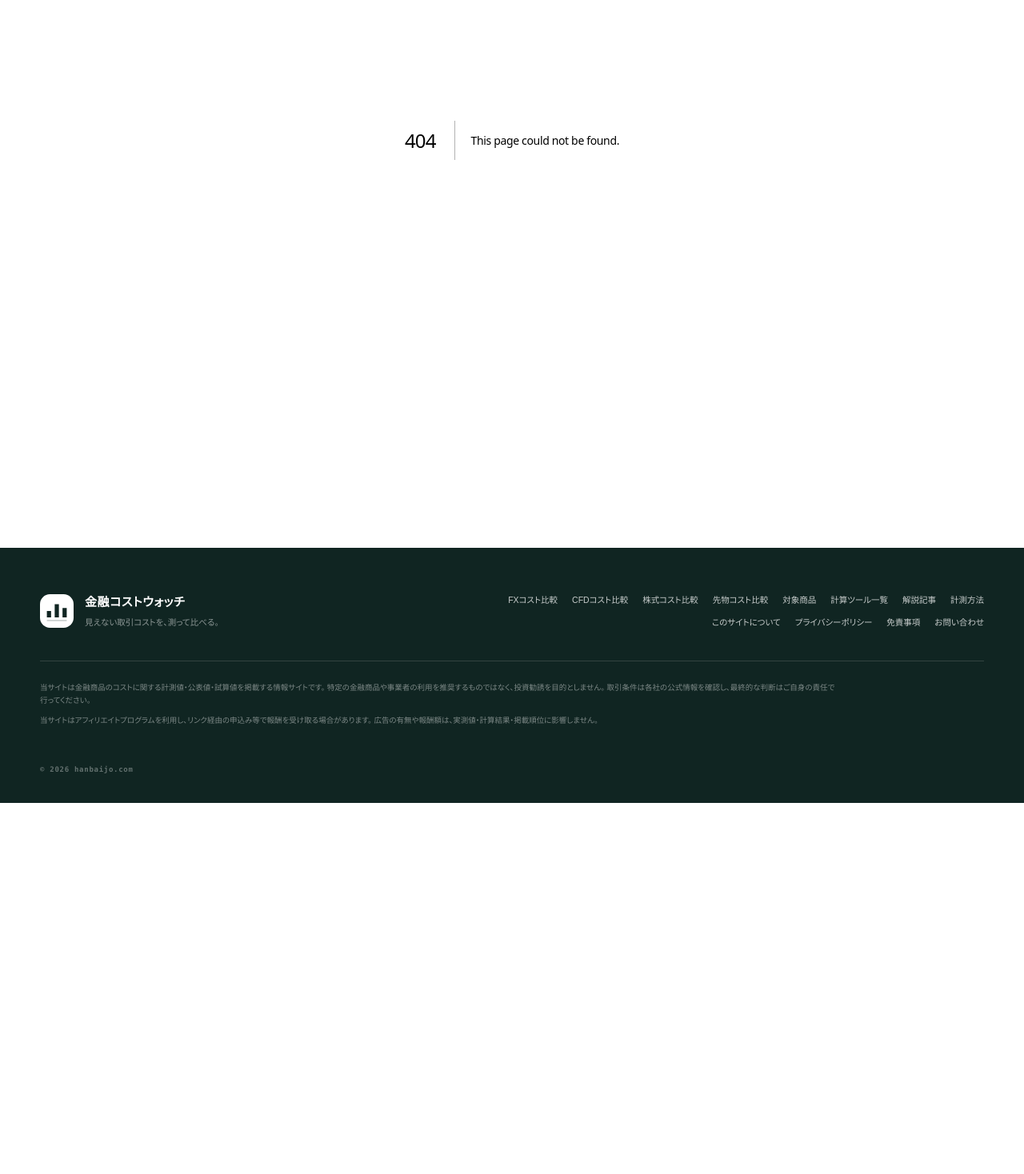
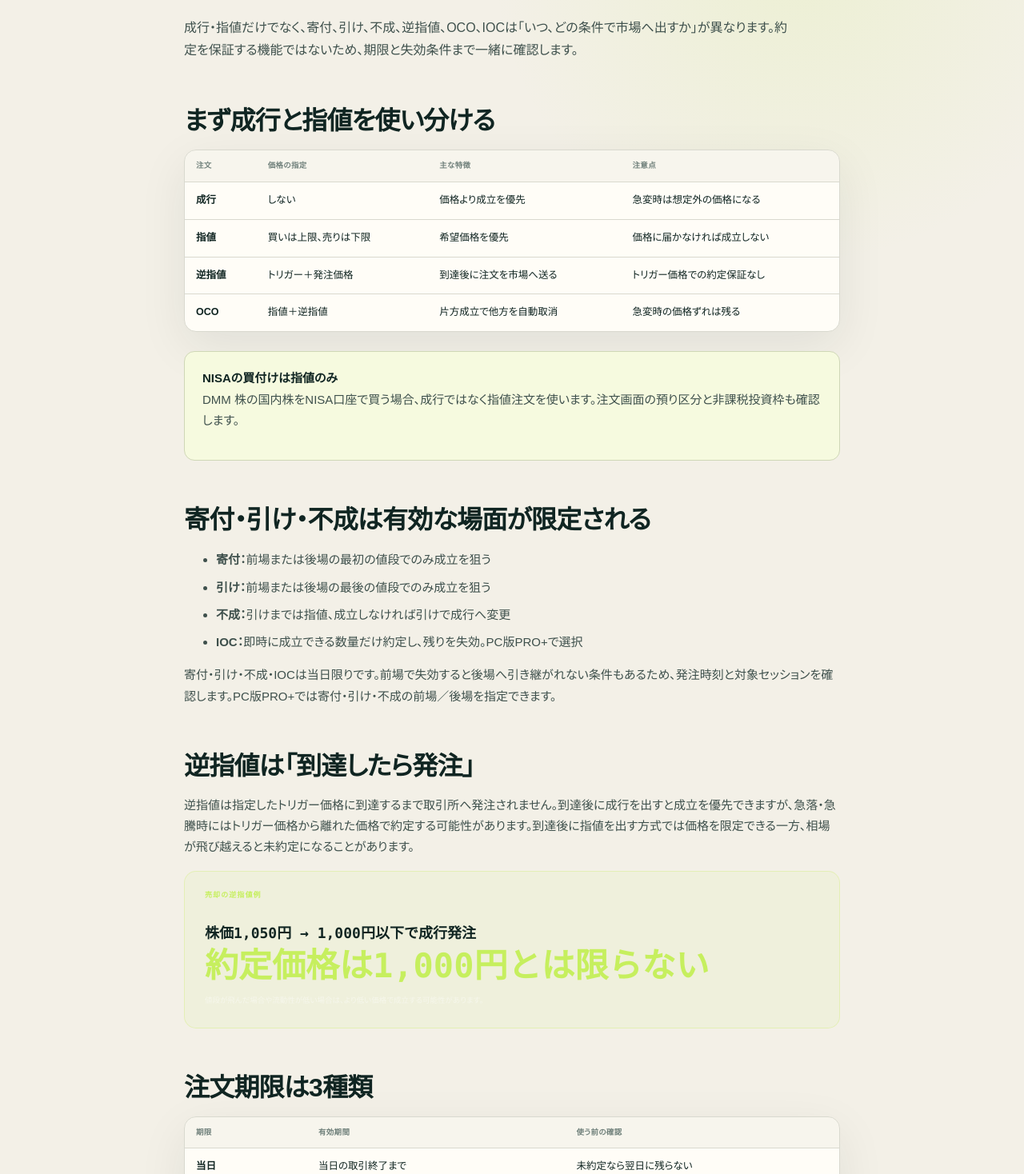
Before and after one commit to mrok18/hanbaijo, a Next.js app: page /articles/dmm-kabu-order-types-expiration in a window 1280 px wide. Before the commit this address had no page. Shown: the part 302-1770 px from the top of the page at 80% size. Before the commit the page ends 1306 px from the top, so only its background shows below. Built offline with nearby package versions, Linux system fonts and the light colour scheme.

Commit message:
Add DMM Kabu order types guide

```diff
--- /dev/null
+++ b/app/articles/dmm-kabu-order-types-expiration/page.tsx
@@ -0,0 +1,80 @@
+import Link from 'next/link';
+import AffiliateOfferCard from '@/components/AffiliateOfferCard';
+import { AFFILIATE_OFFERS } from '@/lib/affiliates';
+
+export const metadata = {
+  title: 'DMM 株の注文方法｜成行・指値・逆指値・OCOと失効条件',
+  description: 'DMM 株の国内株注文を、成行、指値、寄付、引け、不成、逆指値、OCO、IOC、注文期限、期限前に失効する条件、NISAの制限で整理します。',
+};
+
+const faq = [
+  { q: 'DMM 株の注文期限は何日先まで指定できますか？', a: '当日、今週中、日付指定から選択でき、日付指定は最長30日先までです。ただし決算や権利処理などを跨ぐと、期限前に失効する場合があります。' },
+  { q: '逆指値のトリガー価格で必ず約定しますか？', a: 'しません。トリガー到達後に指値または成行注文が市場へ発注される仕組みで、相場状況により未約定や価格のずれが生じます。' },
+  { q: 'DMM 株のNISAで成行注文はできますか？', a: '国内株のNISA口座での買付けは指値注文のみです。注文前に預り区分も確認してください。' },
+] as const;
+
+export default function Page() {
+  const jsonLd = { '@context': 'https://schema.org', '@graph': [
+    { '@type': 'Article', headline: metadata.title, description: metadata.description, datePublished: '2026-09-09', dateModified: '2026-09-09', mainEntityOfPage: 'https://hanbaijo.com/articles/dmm-kabu-order-types-expiration', author: { '@type': 'Organization', name: '金融コストウォッチ' }, publisher: { '@type': 'Organization', name: '金融コストウォッチ' } },
+    { '@type': 'FAQPage', mainEntity: faq.map((item) => ({ '@type': 'Question', name: item.q, acceptedAnswer: { '@type': 'Answer', text: item.a } })) },
+  ] };
+
+  return <article>
+    <script type="application/ld+json" dangerouslySetInnerHTML={{ __html: JSON.stringify(jsonLd).replace(/</g, '\\u003c') }} />
+    <p className="page-kicker">DMM KABU / ORDER TYPES</p>
+    <h1>DMM 株の注文方法<br />執行条件と失効を整理</h1>
+    <p className="lede">成行・指値だけでなく、寄付、引け、不成、逆指値、OCO、IOCは「いつ、どの条件で市場へ出すか」が異なります。約定を保証する機能ではないため、期限と失効条件まで一緒に確認します。</p>
+
+    <h2>まず成行と指値を使い分ける</h2>
+    <div className="data-panel"><div className="table-scroll"><table className="rates comparison-table"><thead><tr><th>注文</th><th>価格の指定</th><th>主な特徴</th><th>注意点</th></tr></thead><tbody>
+      <tr><td className="ex-name">成行</td><td>しない</td><td>価格より成立を優先</td><td>急変時は想定外の価格になる</td></tr>
+      <tr><td className="ex-name">指値</td><td>買いは上限、売りは下限</td><td>希望価格を優先</td><td>価格に届かなければ成立しない</td></tr>
+      <tr><td className="ex-name">逆指値</td><td>トリガー＋発注価格</td><td>到達後に注文を市場へ送る</td><td>トリガー価格での約定保証なし</td></tr>
+      <tr><td className="ex-name">OCO</td><td>指値＋逆指値</td><td>片方成立で他方を自動取消</td><td>急変時の価格ずれは残る</td></tr>
+    </tbody></table></div></div>
+    <div className="callout"><strong>NISAの買付けは指値のみ</strong><p>DMM 株の国内株をNISA口座で買う場合、成行ではなく指値注文を使います。注文画面の預り区分と非課税投資枠も確認します。</p></div>
+
+    <h2>寄付・引け・不成は有効な場面が限定される</h2>
+    <ul>
+      <li><strong>寄付：</strong>前場または後場の最初の値段でのみ成立を狙う</li>
+      <li><strong>引け：</strong>前場または後場の最後の値段でのみ成立を狙う</li>
+      <li><strong>不成：</strong>引けまでは指値、成立しなければ引けで成行へ変更</li>
+      <li><strong>IOC：</strong>即時に成立できる数量だけ約定し、残りを失効。PC版PRO+で選択</li>
+    </ul>
+    <p>寄付・引け・不成・IOCは当日限りです。前場で失効すると後場へ引き継がれない条件もあるため、発注時刻と対象セッションを確認します。PC版PRO+では寄付・引け・不成の前場／後場を指定できます。</p>
+
+    <h2>逆指値は「到達したら発注」</h2>
+    <p>逆指値は指定したトリガー価格に到達するまで取引所へ発注されません。到達後に成行を出すと成立を優先できますが、急落・急騰時にはトリガー価格から離れた価格で約定する可能性があります。到達後に指値を出す方式では価格を限定できる一方、相場が飛び越えると未約定になることがあります。</p>
+    <div className="fx-formula"><span>売却の逆指値例</span><strong>株価1,050円 → 1,000円以下で成行発注</strong><b>約定価格は1,000円とは限らない</b><small>値段が飛んだ場合や流動性が低い場合は、より低い価格で成立する可能性があります。</small></div>
+
+    <h2>注文期限は3種類</h2>
+    <div className="data-panel"><div className="table-scroll"><table className="rates comparison-table"><thead><tr><th>期限</th><th>有効期間</th><th>使う前の確認</th></tr></thead><tbody>
+      <tr><td className="ex-name">当日</td><td>当日の取引終了まで</td><td>未約定なら翌日に残らない</td></tr>
+      <tr><td className="ex-name">今週中</td><td>その週の最終営業日まで</td><td>権利日や規制を跨がないか</td></tr>
+      <tr><td className="ex-name">日付指定</td><td>最長30日先の指定日まで</td><td>長期注文でも失効条件あり</td></tr>
+    </tbody></table></div></div>
+
+    <h2>期限内でも注文が失効する主な例</h2>
+    <ul><li>上場廃止、売買停止、信用取引規制の対象になった</li><li>決算や臨時株主総会などの権利付最終売買日を跨いだ</li><li>株式分割・併合・合併・交換・移転の権利付最終売買日を跨いだ</li><li>指値が値幅制限または呼値単位から外れた</li><li>特定口座を追加開設または廃止した</li><li>現物買付・信用新規建で取引余力不足、追証、立替金などが発生した</li></ul>
+    <p>「30日先まで指定したから残り続ける」とは限りません。決算・配当・株式分割が近い銘柄では注文照会を再確認します。</p>
+
+    <h2>発注前チェック</h2>
+    <ol><li>銘柄、売買、数量、預り区分を確認</li><li>成立優先なら成行、価格優先なら指値を検討</li><li>逆指値はトリガー後の成行／指値まで指定</li><li>注文期限と権利付最終日を確認</li><li>発注後は注文照会で受付・約定・失効を確認</li></ol>
+    <p><Link href="/articles/dmm-kabu-tools-comparison">注文に使うアプリ・PCツールを比較 →</Link></p>
+
+    <h2>よくある質問</h2>
+    {faq.map((item) => <section key={item.q}><h3>{item.q}</h3><p>{item.a}</p></section>)}
+
+    <section className="article-sources" aria-labelledby="sources"><h2 id="sources">参照した公式資料</h2><ul>
+      <li><a href="https://kabu.dmm.com/jp/stock/outline/" target="_blank" rel="noopener noreferrer">DMM 株「国内株式の商品概要・取引ルール」</a></li>
+      <li><a href="https://kabu.dmm.com/support/faqs/article/00230/" target="_blank" rel="noopener noreferrer">DMM 株「注文方法の種類」</a></li>
+      <li><a href="https://kabu.dmm.com/support/faqs/article/00229/" target="_blank" rel="noopener noreferrer">DMM 株「逆指値注文の取扱い」</a></li>
+      <li><a href="https://kabu.dmm.com/support/faqs/article/00235/" target="_blank" rel="noopener noreferrer">DMM 株「注文の有効期限」</a></li>
+      <li><a href="https://kabu.dmm.com/support/faqs/article/00224/" target="_blank" rel="noopener noreferrer">DMM 株「有効期限内に注文が失効する場合」</a></li>
+    </ul><p>注文仕様は2026年9月9日に確認しました。対象商品、取引ツール、市場規制により利用できる条件が異なるため、最新の注文画面と公式ルールを優先してください。</p></section>
+
+    <section className="article-affiliate" aria-label="DMM 株の広告"><AffiliateOfferCard offer={AFFILIATE_OFFERS['dmm-kabu']} /><p className="affiliate-disclosure">上記はA8.netの提携広告です。広告報酬は記事内容や評価に影響しません。注文の成立や約定価格は保証されません。</p></section>
+    <p><Link href="/articles/dmm-kabu-domestic-round-trip-fee">DMM 株の国内株往復手数料 →</Link></p>
+    <p><Link href="/stocks/dmm-kabu">DMM 株のコストシート →</Link></p>
+  </article>;
+}
--- a/app/articles/posts.ts
+++ b/app/articles/posts.ts
@@ -1,4 +1,5 @@
 export const POSTS = [
+  { slug: 'dmm-kabu-order-types-expiration', category: '国内株・DMM 株', title: 'DMM 株の注文方法｜成行・指値・逆指値・OCOと失効条件', desc: '成行、指値、寄付、引け、不成、逆指値、OCO、IOC、注文期限、期限前に失効する条件、NISAの制限を整理する。' },
   { slug: 'dmm-kabu-fractional-shares-buyback', category: '国内株・DMM 株', title: 'DMM 株の単元未満株は売却できる？買取請求・手数料・NISAを整理', desc: '通常売却との違い、買取請求の操作、550円の取次手数料、価格決定、受付停止期間、NISAでの取扱いを整理する。' },
   { slug: 'dmm-kabu-tob-application', category: '国内株・DMM 株', title: 'DMM 株のTOB申込方法｜移管・手数料・NISA株の注意点', desc: '対象銘柄、PCでの申込、他社からの移管、無料範囲、申込取消、NISAから課税口座への振替を整理する。' },
   { slug: 'dmm-kabu-us-margin-vip-courses', category: '米国株・DMM 株', title: 'DMM 株の米国株信用メンバー・プレミアム条件｜金利差を計算', desc: 'ゲスト・メンバー・プレミアムを、入庫額、米ドル残高、平均建玉、手数料、買方金利、適用期間で比較する。' },
--- a/app/stocks/dmm-kabu/page.tsx
+++ b/app/stocks/dmm-kabu/page.tsx
@@ -5,6 +5,7 @@ import { AFFILIATE_OFFERS } from '@/lib/affiliates';
 export const metadata = { title: 'DMM 株の国内株手数料・コスト', description: 'DMM 株の国内株現物における1注文ごとの手数料と、信用・米国株で異なる条件を公式情報から整理します。' };
 export default function Page() {
   return <StockProviderFactSheet provider={STOCK_PROVIDERS['dmm-kabu']} affiliateOffer={AFFILIATE_OFFERS['dmm-kabu']} relatedArticles={[
+    { href: '/articles/dmm-kabu-order-types-expiration', title: '注文方法と失効条件', description: '成行・指値・逆指値・OCO、注文期限、期限前に失効する条件を整理します。' },
     { href: '/articles/dmm-kabu-fractional-shares-buyback', title: '単元未満株の買取請求', description: '通常売却との違い、550円の手数料、価格決定、受付停止期間を整理します。' },
     { href: '/articles/dmm-kabu-tob-application', title: 'TOBの申込方法', description: '対象銘柄、PC申込、他社からの移管、NISA株の課税口座振替を整理します。' },
     { href: '/articles/dmm-kabu-us-margin-vip-courses', title: '米国株信用の優遇条件', description: '入庫・残高・平均建玉の条件と、メンバー・プレミアムの節約額を計算します。' },
--- a/app/stocks/page.tsx
+++ b/app/stocks/page.tsx
@@ -118,6 +118,7 @@ export default function StocksPage() {
           <article className="affiliate-card"><div className="affiliate-card-head"><span>VIP</span><b>DMM 株</b></div><p className="affiliate-category">US MARGIN COURSES</p><h3>米国株信用の優遇条件</h3><p>入庫・残高・平均建玉の条件と、メンバー・プレミアムの節約額を計算します。</p><Link href="/articles/dmm-kabu-us-margin-vip-courses">記事を読む →</Link></article>
           <article className="affiliate-card"><div className="affiliate-card-head"><span>SELL</span><b>DMM 株</b></div><p className="affiliate-category">TOB</p><h3>公開買付けの申込</h3><p>対象銘柄、PC申込、他社からの移管、NISA株の課税口座振替を整理します。</p><Link href="/articles/dmm-kabu-tob-application">記事を読む →</Link></article>
           <article className="affiliate-card"><div className="affiliate-card-head"><span>ODD LOT</span><b>DMM 株</b></div><p className="affiliate-category">FRACTIONAL SHARES</p><h3>単元未満株の買取請求</h3><p>通常売却との違い、550円の手数料、価格決定、受付停止期間を整理します。</p><Link href="/articles/dmm-kabu-fractional-shares-buyback">記事を読む →</Link></article>
+          <article className="affiliate-card"><div className="affiliate-card-head"><span>ORDER</span><b>DMM 株</b></div><p className="affiliate-category">EXECUTION TYPES</p><h3>注文方法と失効条件</h3><p>成行・指値・逆指値・OCO、最長30日の期限と途中失効を整理します。</p><Link href="/articles/dmm-kabu-order-types-expiration">記事を読む →</Link></article>
         </div>
       </section>
 
```
